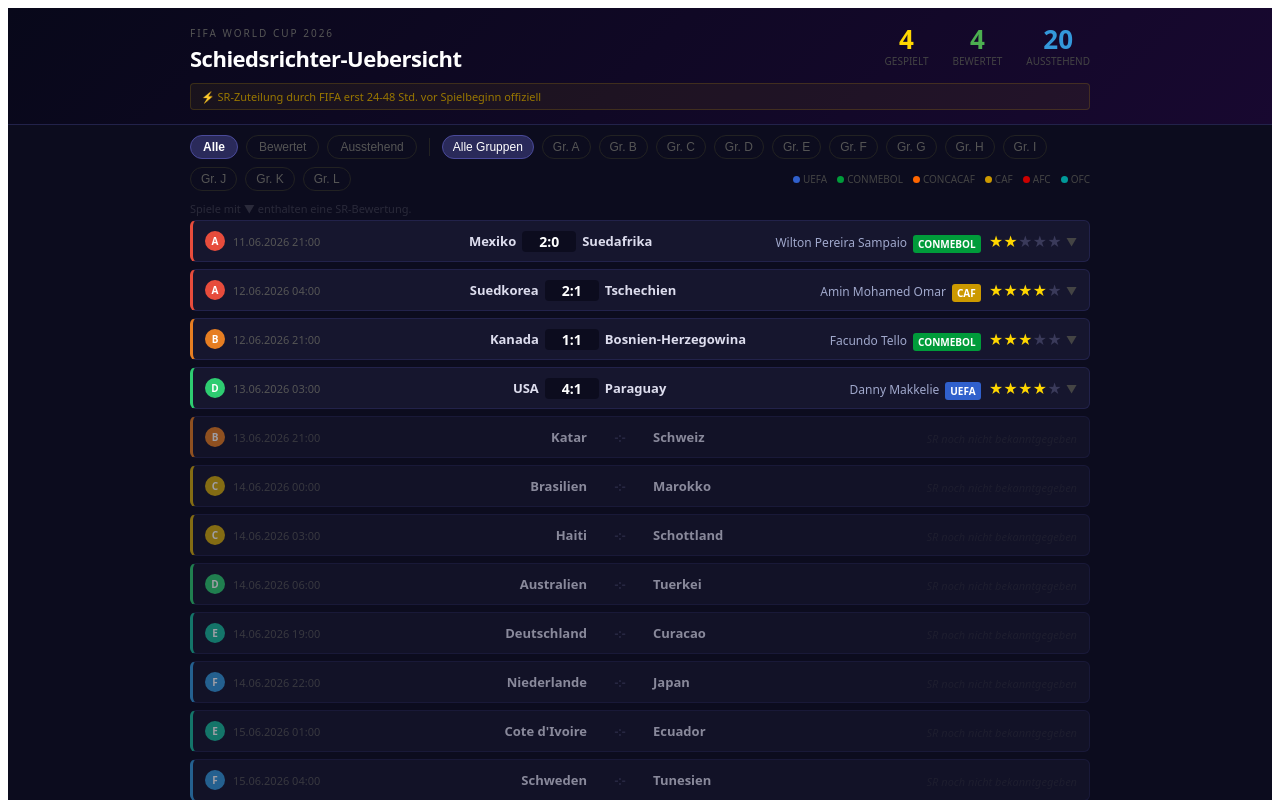
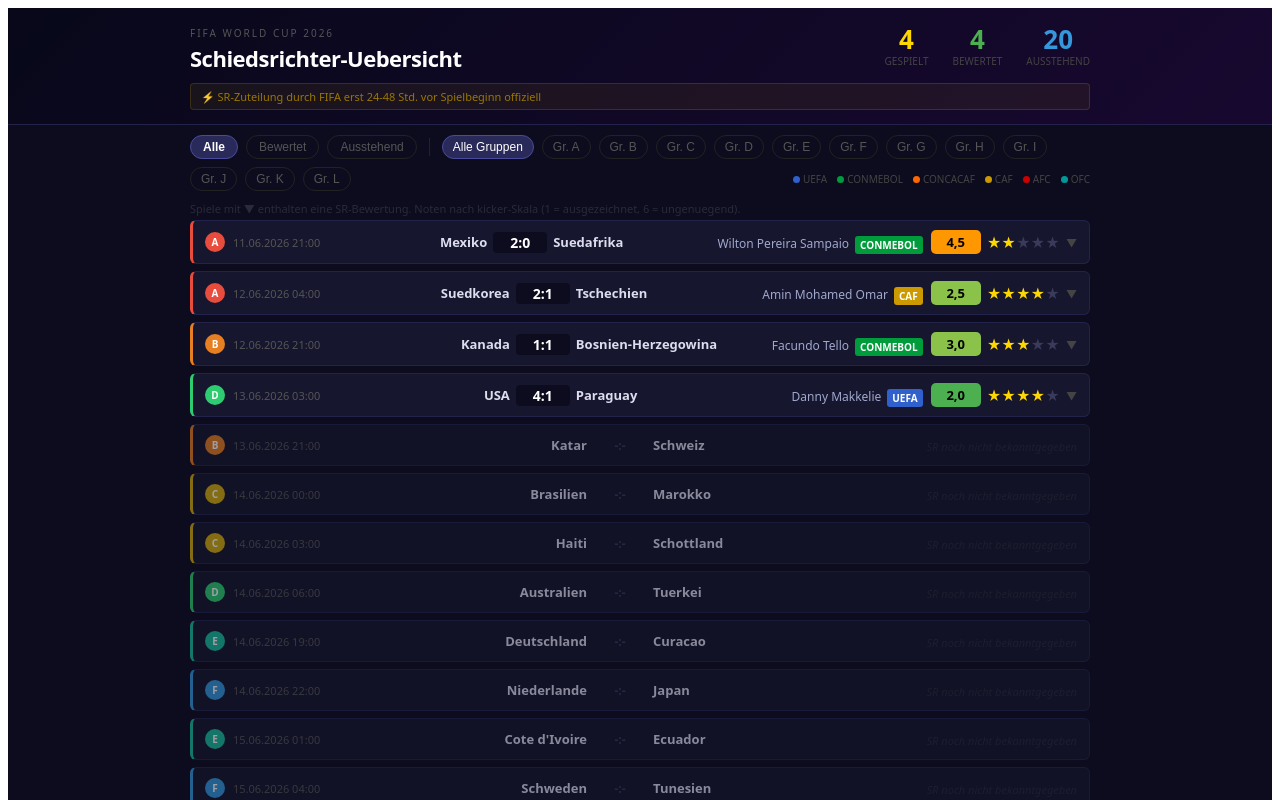
Before and after one commit to clus-/vercel-pages, a React (Vite) app in the folder wm2026-schiri/: page / in a window 1280 px wide. Shown: the top 800 px of the page. Built offline with nearby package versions, Linux system fonts and the light colour scheme.

Commit message:
Quellen-Noten statt manueller Sterne (kicker-Skala 1-6)

```diff
--- a/wm2026-schiri/src/App.jsx
+++ b/wm2026-schiri/src/App.jsx
@@ -12,6 +12,25 @@
   I: "#00bcd4", J: "#8bc34a", K: "#ff5722", L: "#607d8b",
 };
 
+// kicker scale: 1 (best) – 6 (worst). Color thresholds:
+function noteColor(note) {
+  if (note <= 2.0) return "#4CAF50";
+  if (note <= 3.0) return "#8bc34a";
+  if (note <= 3.5) return "#FFD700";
+  if (note <= 4.5) return "#FF9800";
+  return "#f44336";
+}
+
+// Convert avg kicker note (1–6) to 1–5 stars (inverted)
+function noteToSterne(avg) {
+  return Math.max(1, Math.min(5, Math.round(6 - avg)));
+}
+
+function avgNote(noten) {
+  if (!noten || noten.length === 0) return null;
+  return noten.reduce((s, n) => s + n.note, 0) / noten.length;
+}
+
 function Sterne({ n, max = 5 }) {
   return (
     <span>
@@ -19,6 +38,32 @@
         <span key={i} style={{ color: i < n ? "#FFD700" : "#3a3a5a", fontSize: 14 }}>&#9733;</span>
       ))}
     </span>
+  );
+}
+
+function NoteBadge({ quelle, note }) {
+  const color = noteColor(note);
+  return (
+    <div style={{ display: "flex", flexDirection: "column", alignItems: "center", gap: 2 }}>
+      <div style={{
+        background: color,
+        color: "#000",
+        fontWeight: 800,
+        fontSize: 18,
+        width: 48,
+        height: 48,
+        borderRadius: 8,
+        display: "flex",
+        alignItems: "center",
+        justifyContent: "center",
+        lineHeight: 1,
+      }}>
+        {note.toFixed(1).replace(".", ",")}
+      </div>
+      <div style={{ color: "#666", fontSize: 10, fontWeight: 600, textTransform: "uppercase", letterSpacing: 0.5 }}>
+        {quelle}
+      </div>
+    </div>
   );
 }
 
@@ -35,6 +80,10 @@
 
 function MatchCard({ match, expanded, onToggle }) {
   const gc = GRUPPE_COLORS[match.gruppe] || "#888";
+  const avg = match.bewertung ? avgNote(match.bewertung.noten) : null;
+  const sterne = avg !== null ? noteToSterne(avg) : null;
+  const hasRating = match.bewertung && match.bewertung.noten && match.bewertung.noten.length > 0;
+
   return (
     <div style={{
       background: "#16162e",
@@ -83,9 +132,27 @@
           }
         </div>
 
-        {match.bewertung && (
+        {hasRating && avg !== null && (
+          <div style={{ flexShrink: 0, display: "flex", alignItems: "center", gap: 6 }}>
+            <span style={{
+              background: noteColor(avg),
+              color: "#000",
+              fontWeight: 800,
+              fontSize: 13,
+              padding: "3px 8px",
+              borderRadius: 5,
+              minWidth: 34,
+              textAlign: "center",
+            }}>
+              {avg.toFixed(1).replace(".", ",")}
+            </span>
+            <Sterne n={sterne} />
+            <span style={{ color: "#444", fontSize: 11 }}>{expanded ? "▲" : "▼"}</span>
+          </div>
+        )}
+        {match.bewertung && !hasRating && (
           <div style={{ flexShrink: 0, display: "flex", alignItems: "center", gap: 4 }}>
-            <Sterne n={match.bewertung.sterne} />
+            <span style={{ color: "#555", fontSize: 11, fontStyle: "italic" }}>bewertet</span>
             <span style={{ color: "#444", fontSize: 11 }}>{expanded ? "▲" : "▼"}</span>
           </div>
         )}
@@ -93,10 +160,12 @@
 
       {expanded && match.bewertung && (
         <div style={{ borderTop: "1px solid #22224a", padding: "12px 14px 14px 36px", background: "#10102a" }}>
-          <div style={{ marginBottom: 6, display: "flex", alignItems: "center", gap: 8, flexWrap: "wrap" }}>
+          <div style={{ marginBottom: 10, display: "flex", alignItems: "flex-start", gap: 12, flexWrap: "wrap" }}>
+            <div style={{ flex: 1, minWidth: 200 }}>
+              <div style={{ display: "flex", alignItems: "center", gap: 8, marginBottom: 6, flexWrap: "wrap" }}>
                 <span style={{ color: "#FFD700", fontWeight: 700, fontSize: 13 }}>{match.schiedsrichter}</span>
                 <span style={{ color: "#555", fontSize: 12 }}>({match.sr_land})</span>
-            <Sterne n={match.bewertung.sterne} />
+                {sterne !== null && <Sterne n={sterne} />}
               </div>
               <div style={{ color: "#c0c8e8", fontSize: 13, fontStyle: "italic", marginBottom: 8 }}>
                 {match.bewertung.kurzfazit}
@@ -105,6 +174,41 @@
                 {match.bewertung.details}
               </div>
               <div style={{ color: "#333", fontSize: 11 }}>Quellen: {match.bewertung.quellen}</div>
+            </div>
+
+            {match.bewertung.noten && match.bewertung.noten.length > 0 && (
+              <div style={{ display: "flex", flexDirection: "column", alignItems: "flex-end", gap: 8 }}>
+                <div style={{ color: "#444", fontSize: 10, textTransform: "uppercase", letterSpacing: 1, marginBottom: 2 }}>
+                  Bewertungen (Skala 1–6)
+                </div>
+                <div style={{ display: "flex", gap: 10, flexWrap: "wrap", justifyContent: "flex-end" }}>
+                  {match.bewertung.noten.map(n => (
+                    <NoteBadge key={n.quelle} quelle={n.quelle} note={n.note} />
+                  ))}
+                </div>
+                {match.bewertung.noten.length > 1 && (
+                  <div style={{ display: "flex", flexDirection: "column", alignItems: "center", gap: 2, marginTop: 4 }}>
+                    <div style={{
+                      background: noteColor(avg),
+                      color: "#000",
+                      fontWeight: 800,
+                      fontSize: 15,
+                      width: 48,
+                      height: 48,
+                      borderRadius: 8,
+                      display: "flex",
+                      alignItems: "center",
+                      justifyContent: "center",
+                      border: "2px solid rgba(255,255,255,0.2)",
+                    }}>
+                      {avg.toFixed(1).replace(".", ",")}
+                    </div>
+                    <div style={{ color: "#555", fontSize: 10, textTransform: "uppercase", letterSpacing: 0.5 }}>Schnitt</div>
+                  </div>
+                )}
+              </div>
+            )}
+          </div>
         </div>
       )}
     </div>
@@ -189,7 +293,7 @@
       </div>
 
       <div style={{ maxWidth: 900, margin: "0 auto", padding: "0 20px 4px", color: "#2a2a3a", fontSize: 11 }}>
-        Spiele mit &#9660; enthalten eine SR-Bewertung.
+        Spiele mit &#9660; enthalten eine SR-Bewertung. Noten nach kicker-Skala (1 = ausgezeichnet, 6 = ungenuegend).
       </div>
 
       {/* Match list */}
@@ -201,7 +305,7 @@
       </div>
 
       <div style={{ maxWidth: 900, margin: "0 auto", padding: "16px 20px", color: "#2a2a3a", fontSize: 10, borderTop: "1px solid #16162e", marginTop: 8 }}>
-        Stand: 13.06.2026 | SR-Bewertungen aus deutschen und internationalen Medien (MagentaTV, ZDF, Sportschau, Tagesspiegel, ORF)
+        Stand: 13.06.2026 | SR-Bewertungen aus deutschen und internationalen Medien (kicker, MagentaTV, ZDF, Sportschau, Tagesspiegel, ORF)
       </div>
     </div>
   );
--- a/wm2026-schiri/src/matches.js
+++ b/wm2026-schiri/src/matches.js
@@ -2,6 +2,11 @@
 // MATCHES.JS – Hier pflegst du alle Spieldaten
 // Neue Spiele einfach unten anfügen, Schiedsrichter + Bewertung
 // ergänzen sobald bekannt. Dann: git add . && git commit -m "Spieltag X" && git push
+//
+// noten-Format:
+//   { quelle: "kicker", note: 3.5 }   -> kicker-Skala 1-6 (1=ausgezeichnet, 6=ungenuegend)
+//   { quelle: "Sportschau", note: 3.0 } -> gleiche Skala, wenn Quelle vergleichbare Note gibt
+// sterne werden automatisch aus dem Noten-Durchschnitt berechnet (muss nicht mehr manuell gesetzt werden)
 // ============================================================
 
 export const MATCHES = [
@@ -14,9 +19,11 @@
     sr_land: "Brasilien",
     sr_konfed: "CONMEBOL",
     bewertung: {
-      sterne: 2,
       kurzfazit: "Umstrittene Leistung - im Mittelpunkt statt im Hintergrund",
       details: "3 Rote Karten (WM-Rekord im Eroeffnungsspiel): Sithole (50. Min, berechtigt), Zwane (84. Min, nach VAR - strittig), Montes (90+2. Min, berechtigt). Die Rote Karte gegen Zwane wegen angeblicher Taetlichkeit loeste Kritik aus. TV-Experte Patrick Ittrich (MagentaTV): \"Das bleibt leider haengen. Jetzt reden alle ueber den Schiedsrichter, und das nach einem WM-Eroeffnungsspiel.\" Letztmals so viele Platzverweise gab es 2006 (Schlacht von Nuernberg).",
+      noten: [
+        { quelle: "kicker", note: 4.5 },
+      ],
       quellen: "Tagesspiegel, 20min, stimme.de, t-online.de"
     }
   },
@@ -29,9 +36,11 @@
     sr_land: "Aegypten",
     sr_konfed: "CAF",
     bewertung: {
-      sterne: 4,
       kurzfazit: "Solide WM-Premiere - kluge Abseitsentscheidung per VAR",
       details: "WM-Debuet des Aegypters. Hob einen vermeintlichen Soucek-Treffer (78. Min) korrekt wegen Abseits auf. Leitete eine lebendige Partie ohne groessere Kontroversen - unauffaellig im positiven Sinne.",
+      noten: [
+        { quelle: "kicker", note: 2.5 },
+      ],
       quellen: "Sportschau, audimax.de"
     }
   },
@@ -44,9 +53,11 @@
     sr_land: "Argentinien",
     sr_konfed: "CONMEBOL",
     bewertung: {
-      sterne: 3,
       kurzfazit: "Unauffaellige Leistung bei ausgeglichenem Spiel",
       details: "Der Argentinier leitete das Spiel ohne groessere Kontroversen. Kanada traf spaet zum 1:1-Ausgleich durch Larin (78. Min). Keine umstrittenen Entscheidungen gemeldet.",
+      noten: [
+        { quelle: "kicker", note: 3.0 },
+      ],
       quellen: "fussballdaten.de, t-online.de"
     }
   },
@@ -59,9 +70,11 @@
     sr_land: "Niederlande",
     sr_konfed: "UEFA",
     bewertung: {
-      sterne: 4,
       kurzfazit: "Gelungener Einsatz - erste VAR-Korrektur der WM souveraen gehandhabt",
       details: "Makkelie nutzte erstmals bei dieser WM die neue VAR-Befugnis zur Spielerverwechslung: Nahm Gelbe Karte von US-Kapitaen Ream zurueck und zeigte stattdessen Almiron wegen Schwalbe (53. Min). Allgemein als korrekt bewertet. Leitete ein klares Spiel ohne weitere Kontroversen professionell.",
+      noten: [
+        { quelle: "kicker", note: 2.0 },
+      ],
       quellen: "ZDF, ORF Sport, sportschau.de, SN.at"
     }
   },
```
Also changed, not shown: 1 other file (tests, documents, lock files or other folders). Lines whose indentation alone changed are shown as unchanged.
